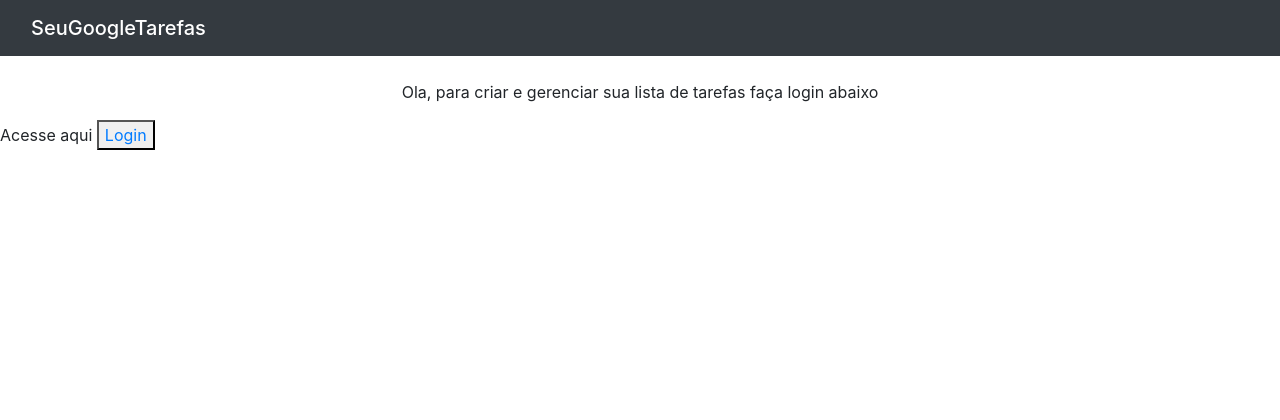
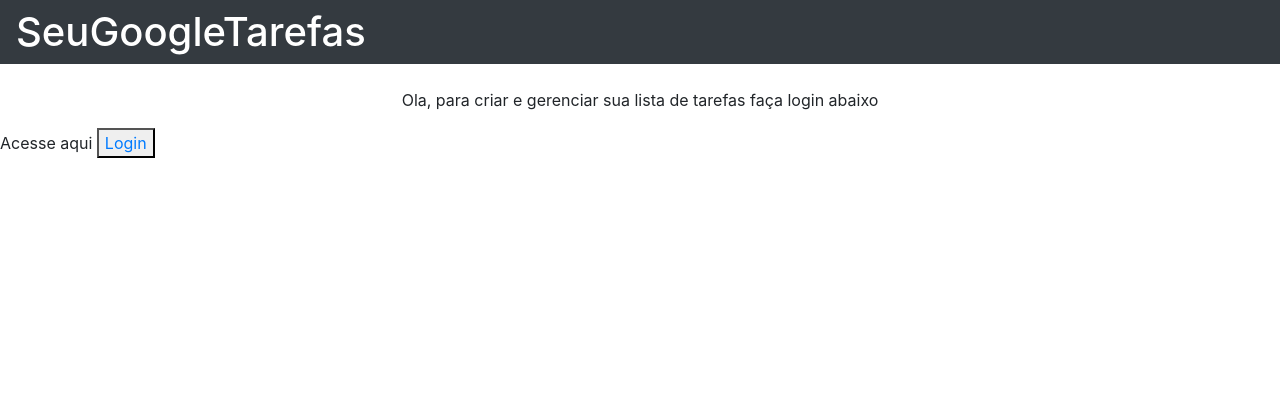
Before and after one commit to NathanOnCodes/seu-google-tarefas, a Django app: page / in a window 1280 px wide. Shown: the top 420 px of the page. Run offline with Django 5.2, Linux system fonts and the light colour scheme; data comes from the database, SQL or seed files in the repository; some libraries are stand-ins or nearby versions.

Commit message:
fix: navbar component

```diff
--- a/tarefas/templates/navbar.html
+++ b/tarefas/templates/navbar.html
@@ -2,9 +2,9 @@
 
 {% block content %}
 
-<nav class="navbar bg-dark text-white">
-    <div class="container-fluid">
-      <span class="navbar-brand mb-0 h1">SeuGoogleTarefas</span>
+<nav class="navbar bg-dark">
+    <div class="nav-wrapper black darken-4 text-white">
+      <a href="/" class="brand-logo h1 text-white">SeuGoogleTarefas</a>
     </div>
 </nav>
 
```
